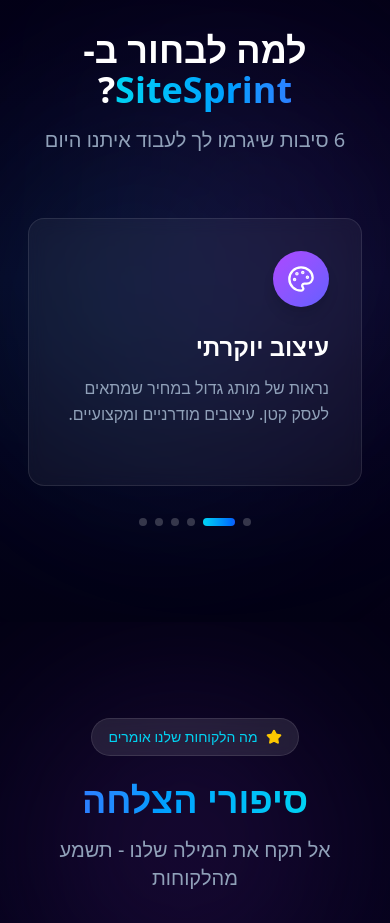
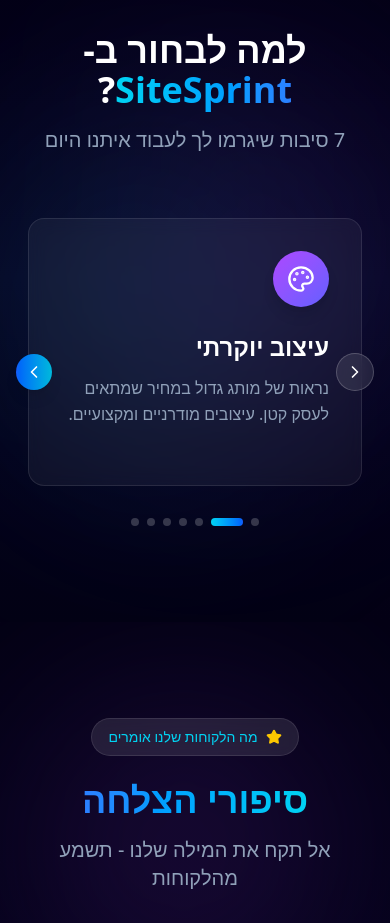
Before and after one commit to dking9876/sitesprint, a Next.js app: page / in a window 390 px wide. Shown: the part 2200-3123 px from the top of the page. Built offline with nearby package versions, Linux system fonts and the light colour scheme.

Commit message:
Add fair price reason and show mobile navigation buttons in carousel

```diff
--- a/components/ValuePropsCarousel.tsx
+++ b/components/ValuePropsCarousel.tsx
@@ -2,7 +2,7 @@
 
 import { useState, useEffect, useCallback } from "react";
 import { motion, useMotionValue } from "framer-motion";
-import { Zap, Palette, Package, Search, MessageCircle, Target, ChevronRight, ChevronLeft } from "lucide-react";
+import { Zap, Palette, Package, Search, MessageCircle, Target, DollarSign, ChevronRight, ChevronLeft } from "lucide-react";
 
 const cards = [
     {
@@ -40,6 +40,12 @@
         title: "מכונת לידים",
         description: "האתר בנוי פסיכולוגית לגרום לאנשים ליצור קשר ולהפוך ללקוחות.",
         gradient: "from-rose-500 to-pink-500",
+    },
+    {
+        icon: DollarSign,
+        title: "מחיר הוגן",
+        description: "איכות של סוכנות גדולה במחיר שעסק קטן יכול להרשות לעצמו. ללא עלויות נסתרות.",
+        gradient: "from-emerald-500 to-teal-500",
     },
 ];
 
@@ -123,26 +129,26 @@
                         למה לבחור ב-<span className="bg-gradient-to-r from-cyan-400 to-blue-500 bg-clip-text text-transparent">SiteSprint</span>?
                     </motion.h2>
                     <p className="text-xl text-slate-400">
-                        6 סיבות שיגרמו לך לעבוד איתנו היום
+                        7 סיבות שיגרמו לך לעבוד איתנו היום
                     </p>
                 </div>
 
                 <div className="relative">
                     {/* Navigation Buttons */}
-                    <div className="absolute top-1/2 -translate-y-1/2 -right-4 z-10 hidden md:block">
+                    <div className="absolute top-1/2 -translate-y-1/2 right-0 md:-right-4 z-10">
                         <button
                             onClick={handlePrev}
-                            className="bg-white/5 backdrop-blur-sm hover:bg-white/10 text-white p-3 rounded-full border border-white/10 transition-all hover:scale-110"
+                            className="bg-white/10 backdrop-blur-sm hover:bg-white/20 text-white p-2 md:p-3 rounded-full border border-white/20 transition-all hover:scale-110"
                         >
-                            <ChevronRight size={24} />
+                            <ChevronRight size={20} className="md:w-6 md:h-6" />
                         </button>
                     </div>
-                    <div className="absolute top-1/2 -translate-y-1/2 -left-4 z-10 hidden md:block">
+                    <div className="absolute top-1/2 -translate-y-1/2 left-0 md:-left-4 z-10">
                         <button
                             onClick={handleNext}
-                            className="bg-gradient-to-l from-cyan-500 to-blue-600 text-white p-3 rounded-full shadow-lg transition-all hover:scale-110"
+                            className="bg-gradient-to-l from-cyan-500 to-blue-600 text-white p-2 md:p-3 rounded-full shadow-lg transition-all hover:scale-110"
                         >
-                            <ChevronLeft size={24} />
+                            <ChevronLeft size={20} className="md:w-6 md:h-6" />
                         </button>
                     </div>
 
@@ -195,8 +201,8 @@
                                 key={idx}
                                 onClick={() => setImgIndex(idx)}
                                 className={`h-2 rounded-full transition-all duration-300 ${idx === imgIndex
-                                        ? "w-8 bg-gradient-to-r from-cyan-400 to-blue-600"
-                                        : "w-2 bg-white/20 hover:bg-white/40"
+                                    ? "w-8 bg-gradient-to-r from-cyan-400 to-blue-600"
+                                    : "w-2 bg-white/20 hover:bg-white/40"
                                     }`}
                             />
                         ))}
```
